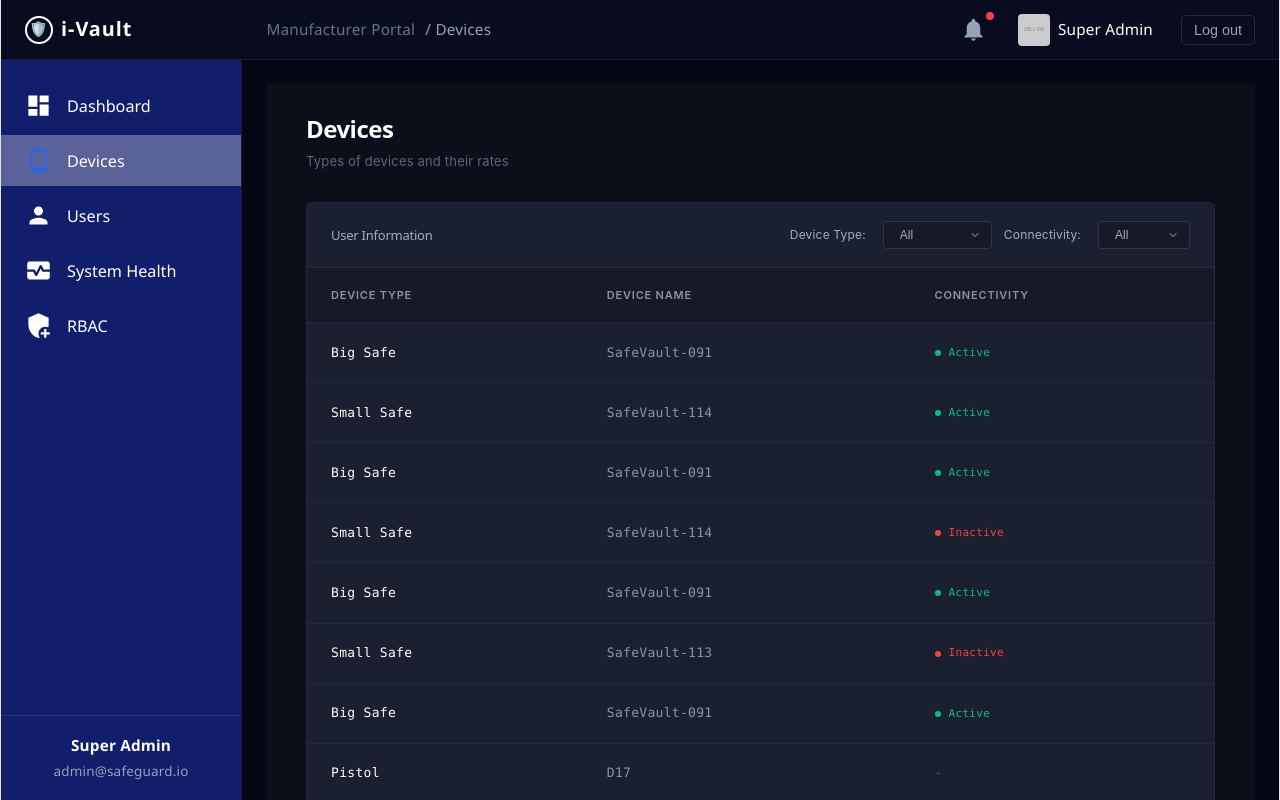
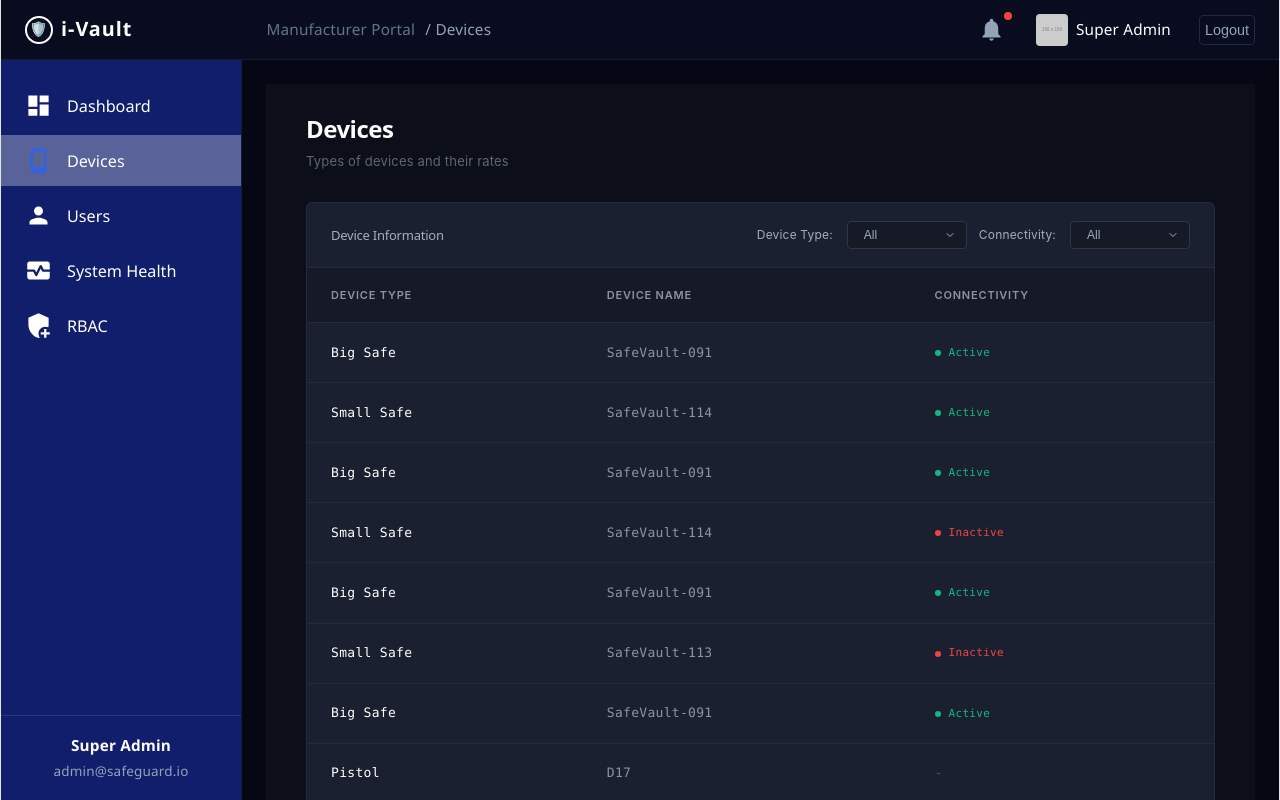
Before and after one commit to umaishasan/ivaultWeb, a React (Vite) app: page /devices in a window 1280 px wide. Built offline with nearby package versions, Linux system fonts and the light colour scheme.

Commit message:
BugFixesss

```diff
--- a/src/CommonPage/CommonPage.css
+++ b/src/CommonPage/CommonPage.css
@@ -99,7 +99,7 @@
   background-color: transparent;
   border: 1px solid #1e293b;
   color: #94a3b8;
-  padding: 6px 12px;
+  padding: 6px 5px;
   border-radius: 4px;
   cursor: pointer;
   font-size: 0.8rem;
@@ -290,7 +290,6 @@
   }
 
   .rightHeader {
-    width: 100%;
     justify-content: flex-end;
   }
 
--- a/src/CommonPage/CommonPage.tsx
+++ b/src/CommonPage/CommonPage.tsx
@@ -130,7 +130,7 @@ export const CommonPage: React.FC<CommonPageProps> = ({ children, currentPageTit
           </div>
 
           {/* Direct route navigate karne ki bajaye modal open karo */}
-          <button className="logoutBtn" onClick={() => setIsLogoutModalOpen(true)}>Log out</button>
+          <button className="logoutBtn" onClick={() => setIsLogoutModalOpen(true)}>Logout</button>
         </div>
       </header>
 
--- a/src/Device/Device.css
+++ b/src/Device/Device.css
@@ -40,7 +40,7 @@
   display: flex;
   justify-content: space-between;
   align-items: center;
-  padding: 14px 24px;
+  padding: 18px 24px;
   border-bottom: 1px solid #232a3e;
 }
 
@@ -67,17 +67,21 @@
   background-position: right 10px center;
   background-size: 12px;
   padding-right: 32px;
+  min-width: 120px;
 }
 
 .device-select-label{
   color: #a0aec0;
   font-size: 12px;
   margin-left: auto;
-  padding-right: 5px;
+  padding-right: 2px;
+  white-space: nowrap;
 }
 
 .table-filters {
   display: flex;
+  align-items: center;
+  flex-wrap: wrap;
   gap: 12px;
 }
 
--- a/src/Device/Device.tsx
+++ b/src/Device/Device.tsx
@@ -54,7 +54,7 @@ export function DeviceContent() {
       <div className="device-table-card">
         {/* Top Header bar with Title and Dropdown */}
         <div className="table-top-bar">
-          <h2 className="table-top-title">User Information</h2>
+          <h2 className="table-top-title">Device Information</h2>
           <div className="table-filters">
             {/* device Filter */}
             <label className="device-select-label">Device Type:</label>
--- a/src/SystemHealth/SystemHealth.css
+++ b/src/SystemHealth/SystemHealth.css
@@ -43,7 +43,7 @@
   display: flex;
   justify-content: space-between;
   align-items: center;
-  padding: 14px 24px;
+  padding: 18px 24px;
   border-bottom: 1px solid #232a3e;
 }
 
@@ -56,6 +56,8 @@
 
 .table-filters {
   display: flex;
+  align-items: center;
+  flex-wrap: wrap;
   gap: 12px;
 }
 
@@ -64,6 +66,7 @@
   font-size: 12px;
   margin-left: auto;
   padding-right: 2px;
+  white-space: nowrap;
 }
 
 /* Dropdown styling */
@@ -82,6 +85,7 @@
   background-position: right 10px center;
   background-size: 12px;
   padding-right: 32px;
+  min-width: 120px;
 }
 
 .health-select:focus {
```
